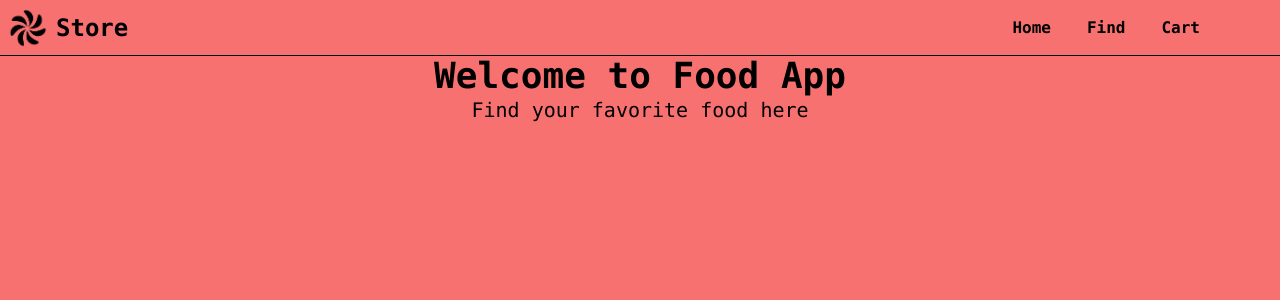
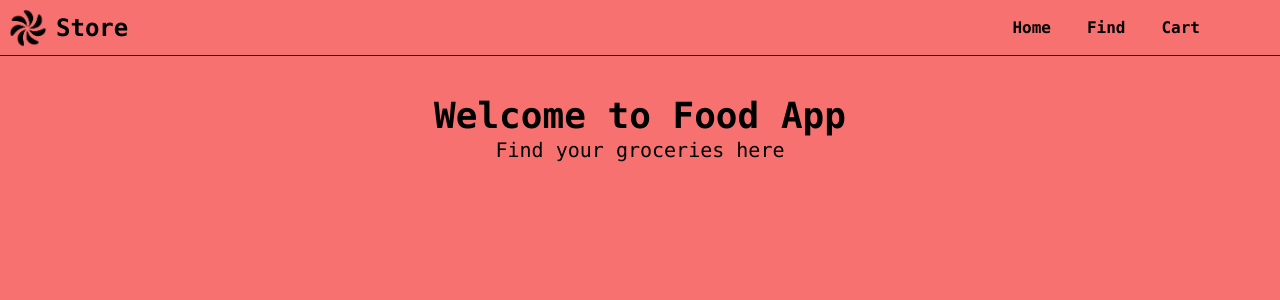
Before and after one commit to Farbubby/grocery-goodies, a React (Vite) app: page / in a window 1280 px wide. Shown: the top 300 px of the page. Built offline with nearby package versions, Linux system fonts and the light colour scheme.

Commit message:
created a Home component

```diff
--- a/src/components/Home.tsx
+++ b/src/components/Home.tsx
@@ -1,9 +1,9 @@
 function Home() {
   return (
     <>
-      <div className="flex flex-col justify-center items-center">
+      <div className="flex flex-col justify-center items-center mt-10">
         <h1 className="text-4xl font-bold">Welcome to Food App</h1>
-        <p className="text-xl">Find your favorite food here</p>
+        <p className="text-xl">Find your groceries here</p>
       </div>
     </>
   );
```
